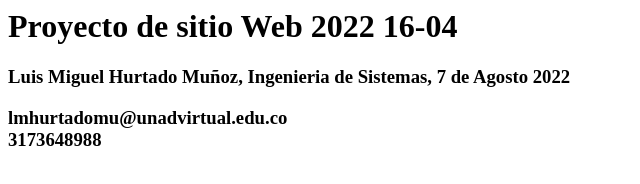
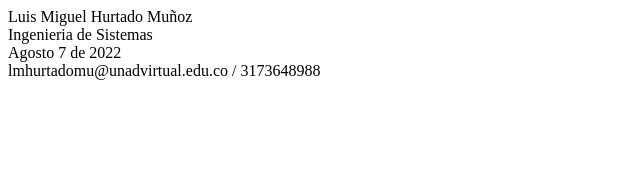
Before and after one commit to Lhurtado92/DSW-LuisHurtado, a plain HTML site: page index.html in a window 1280 px wide. Shown: the whole page, without its empty margins (0-640 px from the left). Drawn offline with Linux system fonts and the light colour scheme.

Commit message:
Update index.html
Formato HTML5

```diff
--- a/index.html
+++ b/index.html
@@ -1,4 +1,16 @@
-<h1> Proyecto de sitio Web 2022 16-04
-<h3> Luis Miguel Hurtado Muñoz, Ingenieria de Sistemas, 7 de Agosto 2022
-    <p> lmhurtadomu@unadvirtual.edu.co
-    <br>3173648988
+<html>
+    <head>
+        <meta charset="utf-8"/>
+        <title> Proyecto de sitio Web 2022 16-04</title>
+    </head>
+    <body>
+        <header>Luis Miguel Hurtado Muñoz</header>
+        <main>
+            <section>
+                <article> Ingenieria de Sistemas </article>
+                <article> Agosto 7 de 2022 </article>
+            </section>
+        </main>
+        <footer>lmhurtadomu@unadvirtual.edu.co / 3173648988</footer>
+    </body>
+</html>
```
